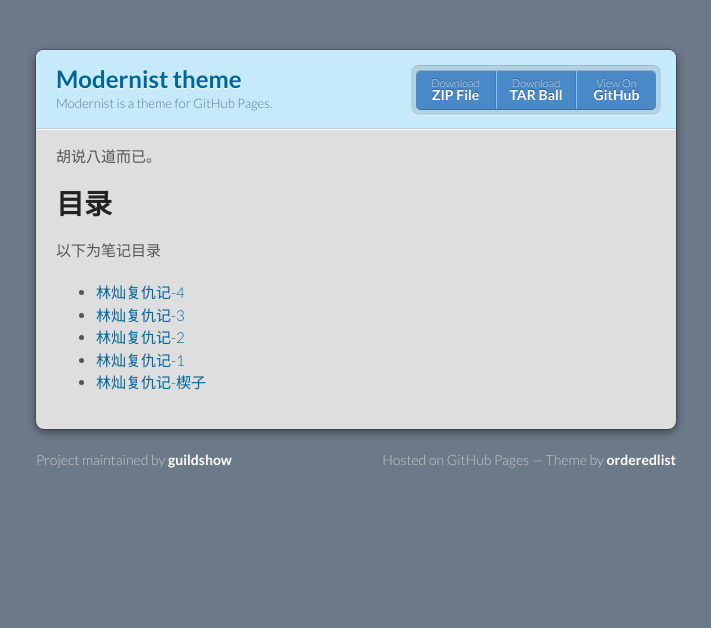
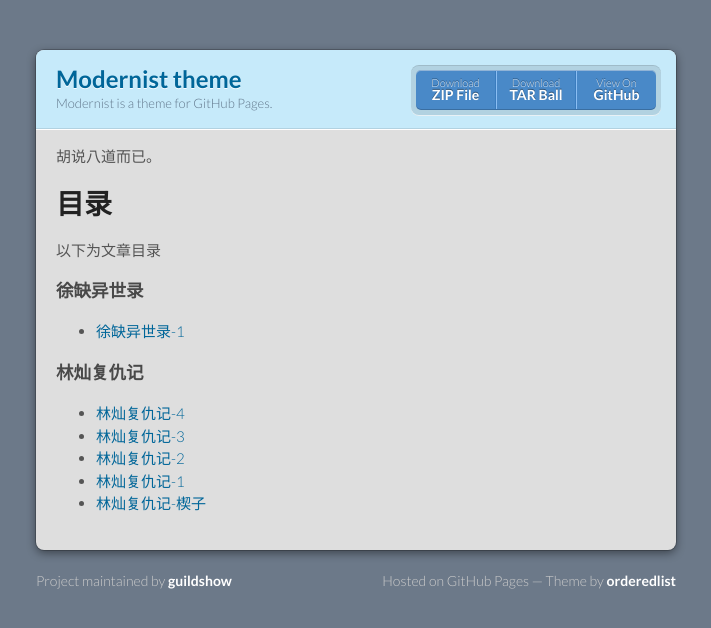
Before and after one commit to guildshow/lincan_iwanr, a Jekyll site: the page built from index.md, in a window 1280 px wide. Shown: the top 628 px of the page, without its empty margins (284-995 px from the left). Built offline with Jekyll 4.4.1, drawn with Linux system fonts in a browser that asks for light colours.

Commit message:
更新文章内容

```diff
--- a/_posts/2018-11-06-lincan-chapter-0-xiezi.md
+++ b/_posts/2018-11-06-lincan-chapter-0-xiezi.md
@@ -2,7 +2,7 @@
 layout: post
 title: "林灿复仇记-楔子"
 description: another new chapter.
-category: novels
+category: '林灿复仇记'
 tags: writer, novel
 ---
 
--- a/_posts/2018-11-06-lincan-chapter-1.md
+++ b/_posts/2018-11-06-lincan-chapter-1.md
@@ -2,7 +2,7 @@
 layout: post
 title: "林灿复仇记-1"
 description: another new chapter.
-category: novels
+category: '林灿复仇记'
 tags: writer, novel
 ---
 
--- a/_posts/2018-11-06-lincan-chapter-2.md
+++ b/_posts/2018-11-06-lincan-chapter-2.md
@@ -2,7 +2,7 @@
 layout: post
 title: "林灿复仇记-2"
 description: another new chapter.
-category: novels
+category: '林灿复仇记'
 tags: writer, novel
 ---
 
--- a/_posts/2018-11-06-lincan-chapter-3.md
+++ b/_posts/2018-11-06-lincan-chapter-3.md
@@ -2,7 +2,7 @@
 layout: post
 title: "林灿复仇记-3"
 description: another new chapter.
-category: novels
+category: '林灿复仇记'
 tags: writer, novel
 ---
 
--- a/_posts/2018-11-06-lincan-chapter-4.md
+++ b/_posts/2018-11-06-lincan-chapter-4.md
@@ -2,7 +2,7 @@
 layout: post
 title: "林灿复仇记-4"
 description: another new chapter.
-category: novels
+category: '林灿复仇记'
 tags: writer, novel
 ---
 
--- a/index.md
+++ b/index.md
@@ -6,12 +6,13 @@ layout: default
 
 # 目录
 
-以下为笔记目录
+以下为文章目录
 
-<ul>
-  {% for post in site.posts %}
-    <li>
-      <a href="{{ post.url }}">{{ post.title }}</a>
-    </li>
-  {% endfor %}
-</ul>
+{% for category in site.categories %}
+  <h3>{{ category[0] }}</h3>
+  <ul>
+    {% for post in category[1] %}
+      <li><a href="{{ post.url }}">{{ post.title }}</a></li>
+    {% endfor %}
+  </ul>
+{% endfor %}
```
Also changed, not shown: _posts/2018-11-05-xuque-chapter-1.md (added, +63 -0 lines).
